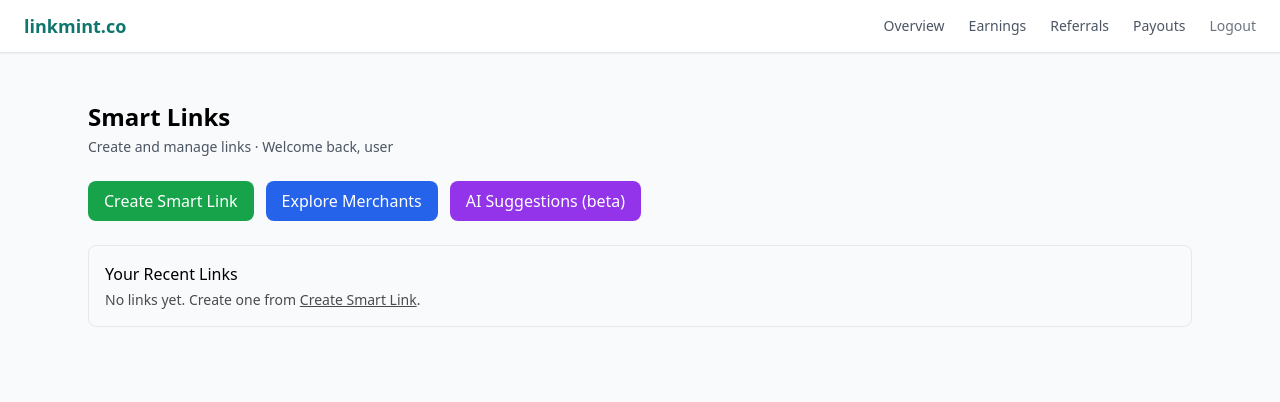
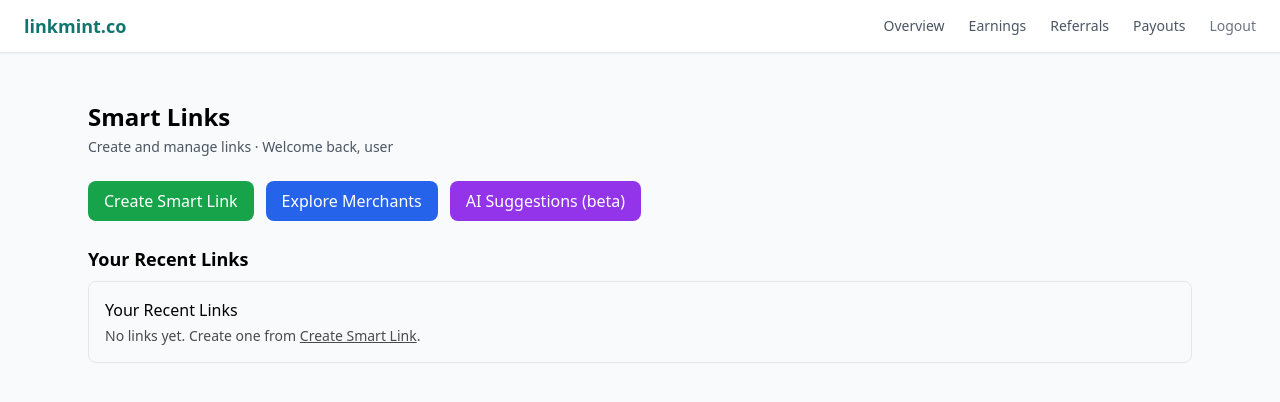
Before and after one commit to begintolern/Linkmint, a Next.js app: page /dashboard/links in a window 1280 px wide. Shown: the top 402 px of the page. Built offline with nearby package versions, Linux system fonts and the light colour scheme; no server answers; sample sign-in values are in the browser's storage.

Commit message:
Restore Smart Links dashboard header, buttons, and recent links section

```diff
--- a/app/dashboard/links/page.tsx
+++ b/app/dashboard/links/page.tsx
@@ -1,4 +1,3 @@
-// app/dashboard/links/page.tsx
 export const dynamic = "force-dynamic";
 export const fetchCache = "force-no-store";
 
@@ -58,8 +57,11 @@ export default async function SmartLinksPage() {
         </Link>
       </div>
 
-      {/* Single Recent Links List (newer version) */}
-      <RecentLocalLinks />
+      {/* Recent Links (local, with server fallback) */}
+      <section className="space-y-2">
+        <h2 className="text-lg font-semibold">Your Recent Links</h2>
+        <RecentLocalLinks />
+      </section>
     </main>
   );
 }
```
